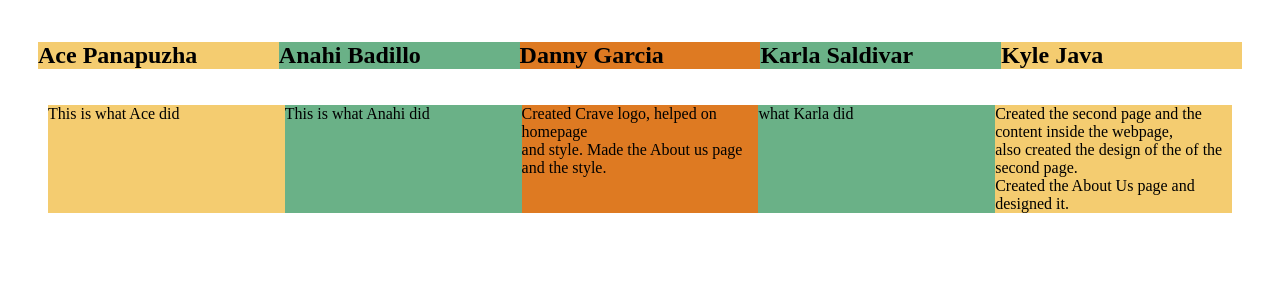
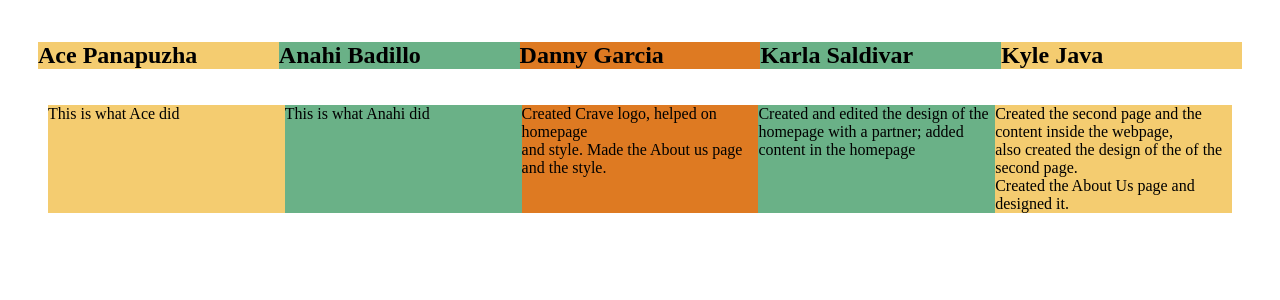
Before and after one commit to qarnac/Jinjaz-Krew, a Python web app: template templates/aboutus.html in a window 1280 px wide. Shown: the part 58-358 px from the top of the page. Run offline with Jinja, Linux system fonts and the light colour scheme; the template is opened without the code that fills it, so the values that code supplies are empty.

Commit message:
added to about me section

```diff
--- a/templates/aboutus.html
+++ b/templates/aboutus.html
@@ -20,7 +20,7 @@
     <p class="ace">This is what Ace did</p>
     <p class="anahi">This is what Anahi did</p>
     <p class="danny">Created Crave logo, helped on homepage <br> and style. Made the About us page and the style. </p>
-    <p class="karla" >what Karla did </p>
+    <p class="karla" >Created and edited the design of the homepage with a partner; added content in the homepage </p>
     <p class="kyle">Created the second page and the content inside the webpage, <br>
     also created the design of the of the second page. <br>
     Created the About Us page and designed it.</p>
```
Also changed, not shown: 2 other files.
